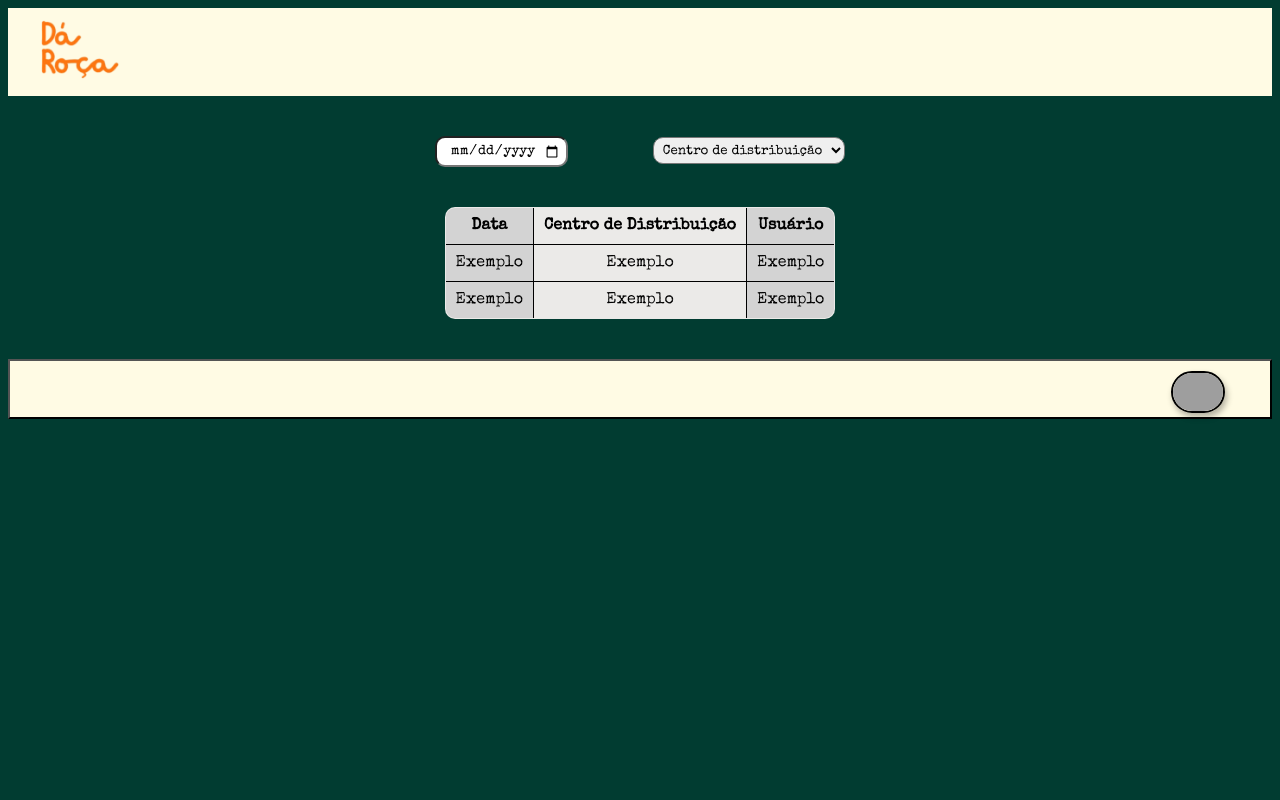
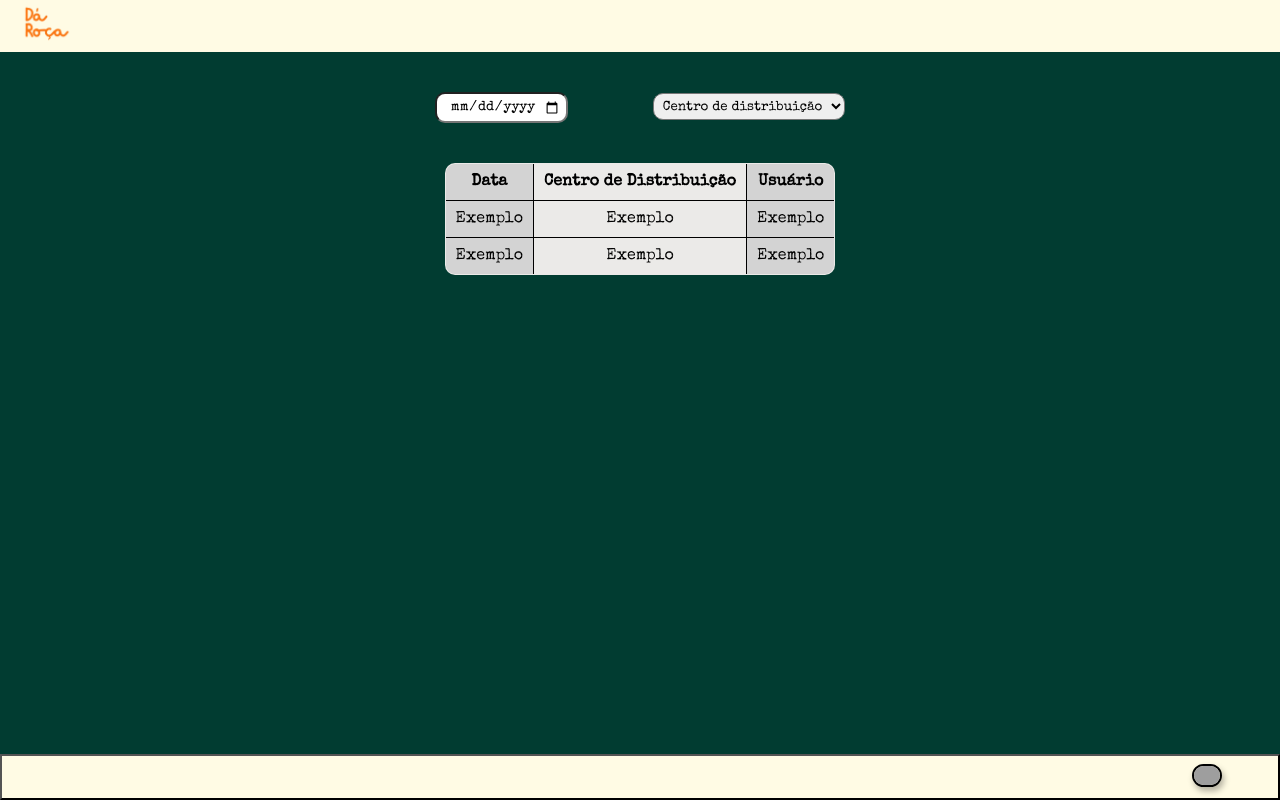
Before and after one commit to mariwgh/DaRoca-V2, a plain HTML site: page program/tela principal/tela-principal.html in a window 1280 px wide. Drawn offline with nearby package versions, Linux system fonts and the light colour scheme; grey boxes are pictures that could not be loaded.

Commit message:
ajuste do footer

```diff
--- a/program/estilo.css
+++ b/program/estilo.css
@@ -1,16 +1,24 @@
 body {
     background-color: #013C31;
     font-family: 'Special Elite', sans-serif;
+    display: flex;
+    flex-direction: column;
+    min-height: 100vh;
+    margin: 0;
 }
 
 #logo {
-    width: 9%;
+    width: 5%;
     margin-left: 15px;
 }
 
 header {
     background-color: #FFFBE4;
     height: auto;
+}
+
+main {
+    flex-grow: 1;
 }
 
 input, select {
@@ -46,14 +54,13 @@ td:nth-child(odd), th:nth-child(odd) {
 
 footer :not(img) {
     background-color: #FFFBE4;
-    padding: 10px;
-    margin-top: 40px;
-    height: 60px;
+    padding: 8px;
+    height: 5%;
     width: 100%;
 }
 
 #imgMais {
-    width: 4%;
+    width: 2%;
     margin-left: 90%;
     border: 2px solid black;
     border-radius: 100px;
```
